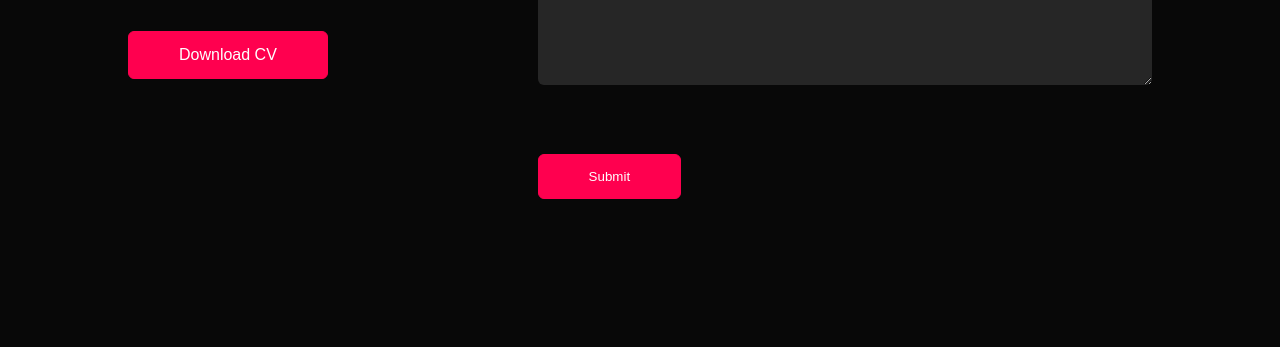
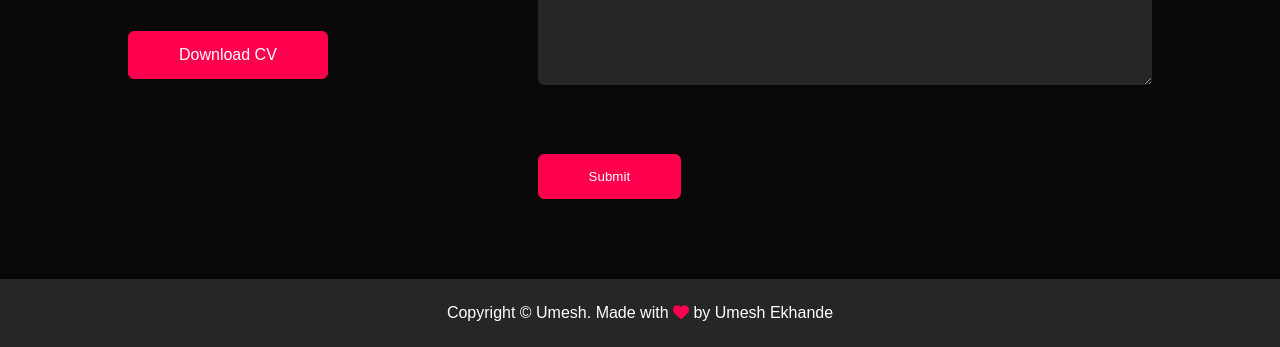
Before and after one commit to UmeshEkhande/UmeshEkhande.github.io, a plain HTML site: page index.html in a window 1280 px wide. Shown: the part 2786-3133 px from the top of the page. Before the commit the page ends 3045 px from the top, so only its background shows below. Drawn offline with Linux system fonts and the light colour scheme.

Commit message:
Added copyright statement at bottom

```diff
--- a/index.html
+++ b/index.html
@@ -174,6 +174,9 @@
              </div>
         </div>
     </div>
+    <div class="copyright">
+        <p>Copyright © Umesh. Made with <i class="fa-solid fa-heart"></i> by Umesh Ekhande</p>
+    </div>
 </div>
 
     <script>
--- a/style.css
+++ b/style.css
@@ -351,3 +351,17 @@ form btn2 {
     margin-top: 20px;
     cursor: pointer;
 }
+
+.copyright {
+    width: 100%;
+    text-align: center;
+    padding: 25px 0;
+    background: #262626;
+    font-weight: 300;
+    margin-top: 20px;
+
+}
+
+.copyright i {
+    color: #ff004f;
+}
```
